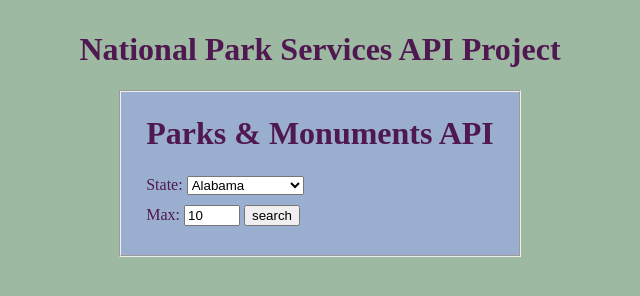
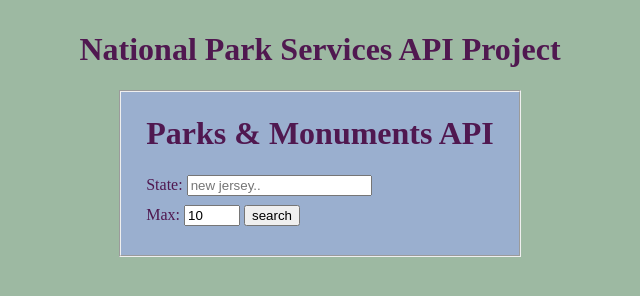
Before and after one commit to justinbarnikow/National-Park-Service-API, a plain HTML site: page index.html in a window 1280 px wide. Shown: the whole page, without its empty margins (320-960 px from the left). Drawn offline with nearby package versions, Linux system fonts and the light colour scheme.

Commit message:
update html
update form selection options

```diff
--- a/index.html
+++ b/index.html
@@ -14,62 +14,11 @@
         <form>
           <fieldset>
             <h1>Parks & Monuments API</h1>
-            <label>State: </label>
-              <select id="jsStateChoice" required >
-                <option type="checkbox" value="Alabama">Alabama</option>
-                <option value="Alaska">Alaska</option>
-                <option value="Arizona">Arizona</option>
-                <option value="Arkansas">Arkansas</option>
-                <option value="California">California</option>
-                <option value="Colorado">Colorado</option>
-                <option value="Connecticut">Connecticut</option>
-                <option value="Delaware">Delaware</option>
-                <option value="Florida">Florida</option>
-                <option value="Georgia">Georgia</option>
-                <option value="Hawaii">Hawaii</option>
-                <option value="Idaho">Idaho</option>
-                <option value="Illinois">Illinois</option>
-                <option value="Indiana">Indiana</option>
-                <option value="Iowa">Iowa</option>
-                <option value="Kansas">Kansas</option>
-                <option value="Kentucky">Kentucky</option>
-                <option value="Louisiana">Louisiana</option>
-                <option value="Maine">Maine</option>
-                <option value="Maryland">Maryland</option>
-                <option value="Massachusetts">Massachusetts</option>
-                <option value="Michigan">Michigan</option>
-                <option value="Minnesota">Minnesota</option>
-                <option value="Mississippi">Mississippi</option>
-                <option value="Missouri">Missouri</option>
-                <option value="Montana">Montana</option>
-                <option value="Nebraska">Nebraska</option>
-                <option value="Nevada">Nevada</option>
-                <option value="New Hampshire">New Hampshire</option>
-                <option value="New Jersey">New Jersey</option>
-                <option value="New Mexico">New Mexico</option>
-                <option value="New York">New York</option>
-                <option value="North Carolina">North Carolina</option>
-                <option value="North Dakota">North Dakota</option>
-                <option value="Ohio">Ohio</option>
-                <option value="Oklahoma">Oklahoma</option>
-                <option value="Oregon">Oregon</option>
-                <option value="Pennsylvania">Pennsylvania</option>
-                <option value="Rhode Island">Rhode Island</option>
-                <option value="South Carolina">South Carolina</option>
-                <option value="South Dakota">South Dakota</option>
-                <option value="Tennessee">Tennessee</option>
-                <option value="Texas">Texas</option>
-                <option value="Utah">Utah</option>
-                <option value="Vermont">Vermont</option>
-                <option value="Virginia">Virginia</option>
-                <option value="Washington">Washington</option>
-                <option value="West Virginia">West Virginia</option>
-                <option value="Wisconsin">Wisconsin</option>
-                <option value="Wyoming">Wyoming</option>
-              </select>
+            <label for="jsStateChoice">State: </label>
+              <input id="jsStateChoice" type="text" placeholder="new jersey.." required >
               </br>
             <label>Max: </label>
-            <input type="number" name="numberInput" id="jsNumberChoice" min="1" max="10" value="10" required />
+            <input type="number" name="numberInput" id="jsNumberChoice" min="1" max="50" value="10" required />
             <input type="submit" value="search" />
           </fieldset>
         </form>
```
